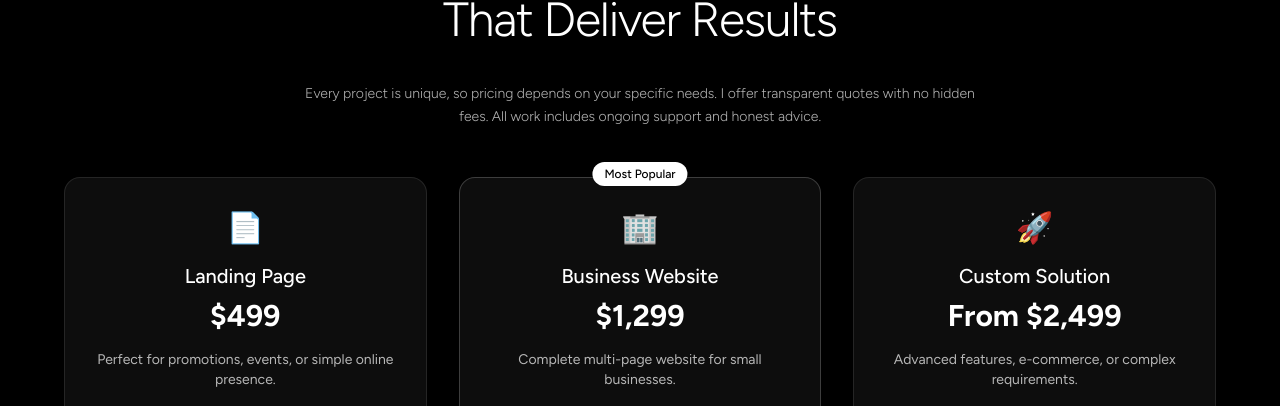
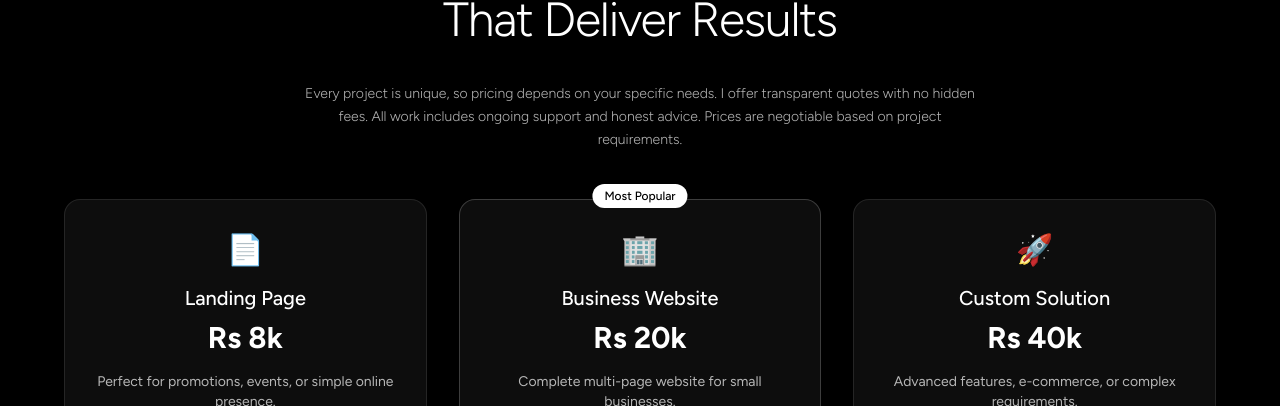
Before and after one commit to Rayyan2008/Rayyan-Web-Studios, a Next.js app: page /pricing in a window 1280 px wide. Shown: the part 247-653 px from the top of the page. Built offline with nearby package versions, Linux system fonts and the light colour scheme.

Commit message:
Finished Website (Favicon Remains)

```diff
--- a/app/pricing/page.tsx
+++ b/app/pricing/page.tsx
@@ -30,7 +30,7 @@ export default function Pricing() {
           {/* Description */}
           <p className="text-sm font-light text-white/70 mb-12 leading-relaxed max-w-2xl mx-auto">
             Every project is unique, so pricing depends on your specific needs. I offer transparent quotes with no hidden fees.
-            All work includes ongoing support and honest advice.
+            All work includes ongoing support and honest advice. Prices are negotiable based on project requirements.
           </p>
 
           {/* Pricing Cards */}
@@ -39,7 +39,7 @@ export default function Pricing() {
             <div className="p-8 rounded-2xl bg-white/5 backdrop-blur-sm border border-white/10 hover:bg-white/10 transition-all duration-300">
               <div className="text-3xl mb-4">📄</div>
               <h3 className="text-xl font-medium text-white mb-2">Landing Page</h3>
-              <div className="text-3xl font-bold text-white mb-4">$499</div>
+              <div className="text-3xl font-bold text-white mb-4">Rs 8k</div>
               <p className="text-sm text-white/70 mb-6">Perfect for promotions, events, or simple online presence.</p>
               <ul className="text-left text-sm text-white/70 space-y-2 mb-6">
                 <li>• Single-page responsive design</li>
@@ -59,7 +59,7 @@ export default function Pricing() {
               </div>
               <div className="text-3xl mb-4">🏢</div>
               <h3 className="text-xl font-medium text-white mb-2">Business Website</h3>
-              <div className="text-3xl font-bold text-white mb-4">$1,299</div>
+              <div className="text-3xl font-bold text-white mb-4">Rs 20k</div>
               <p className="text-sm text-white/70 mb-6">Complete multi-page website for small businesses.</p>
               <ul className="text-left text-sm text-white/70 space-y-2 mb-6">
                 <li>• Up to 5 pages</li>
@@ -77,7 +77,7 @@ export default function Pricing() {
             <div className="p-8 rounded-2xl bg-white/5 backdrop-blur-sm border border-white/10 hover:bg-white/10 transition-all duration-300">
               <div className="text-3xl mb-4">🚀</div>
               <h3 className="text-xl font-medium text-white mb-2">Custom Solution</h3>
-              <div className="text-3xl font-bold text-white mb-4">From $2,499</div>
+              <div className="text-3xl font-bold text-white mb-4">Rs 40k</div>
               <p className="text-sm text-white/70 mb-6">Advanced features, e-commerce, or complex requirements.</p>
               <ul className="text-left text-sm text-white/70 space-y-2 mb-6">
                 <li>• Custom functionality</li>
```
